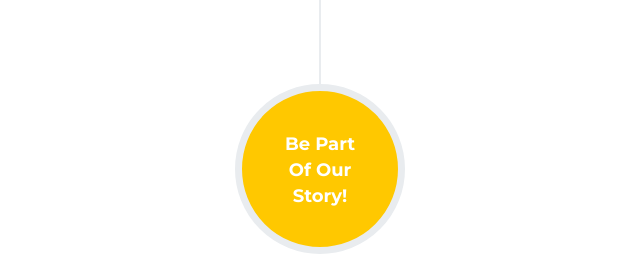
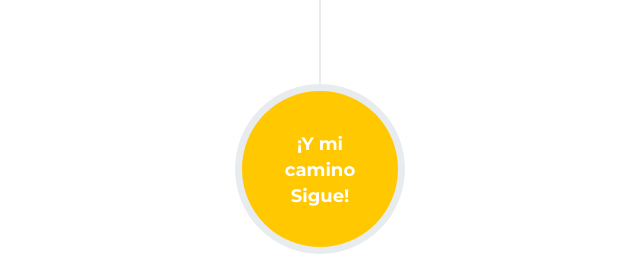
Before and after one commit to Kenshincp/portafolio, a plain HTML site: page index.html in a window 1280 px wide. Shown: the part 5980-6239 px from the top of the page, 320-960 px from the left. Drawn offline with nearby package versions, Linux system fonts and the light colour scheme.

Commit message:
Fin de TimeLine

```diff
--- a/index.html
+++ b/index.html
@@ -305,11 +305,11 @@
                     <li class="timeline-inverted">
                         <div class="timeline-image">
                             <h4>
-                                Be Part
+                                ¡Y mi
                                 <br />
-                                Of Our
+                                camino
                                 <br />
-                                Story!
+                                Sigue!
                             </h4>
                         </div>
                     </li>
```
